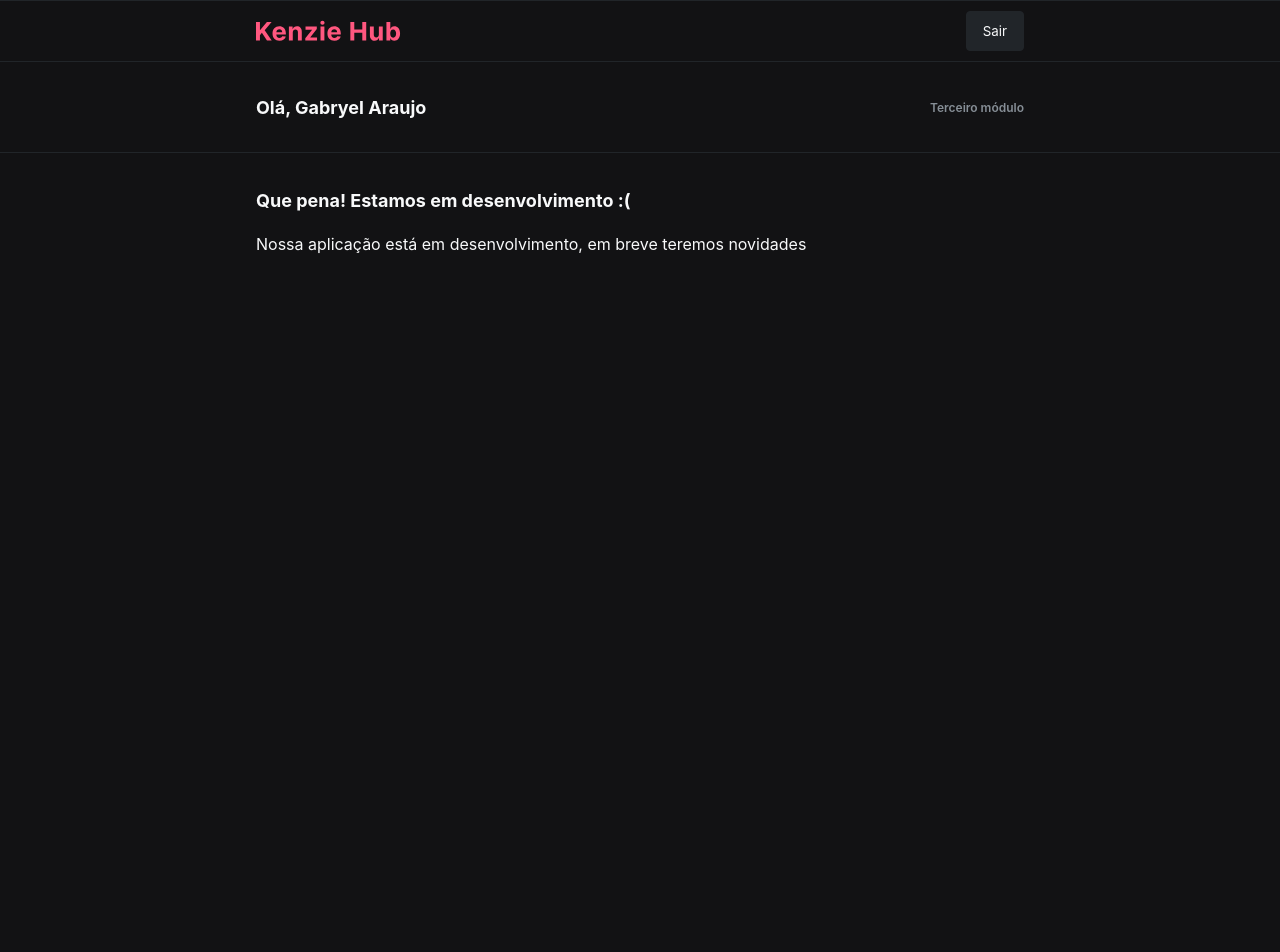
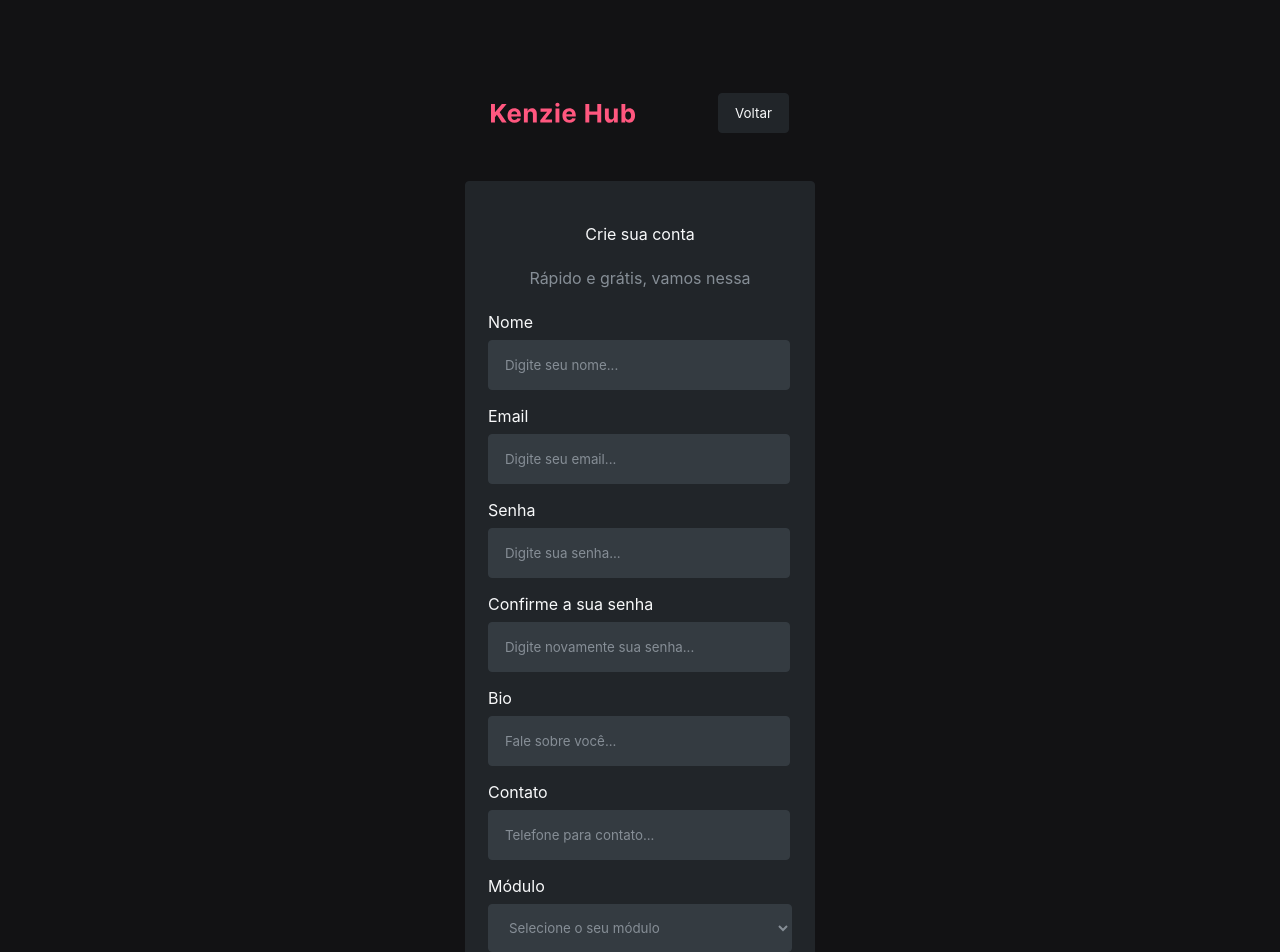
Before and after one commit to gabryelmaraujo/dev-skills, a React (Create React App) app in the folder kenzie-hub/: page / in a window 1280 px wide. Shown: the top 952 px of the page. Before the commit the page ends 800 px from the top, so only its background shows below. Built offline with nearby package versions, Linux system fonts and the light colour scheme.

Commit message:
fix: select warning

```diff
--- a/kenzie-hub/src/App.jsx
+++ b/kenzie-hub/src/App.jsx
@@ -14,9 +14,9 @@ function App() {
       <main className='appMain'>
       {/* <LoginPage/> */}
 
-      {/* <RegisterPage/> */}
+      <RegisterPage/>
 
-      <MainPage/>
+      {/* <MainPage/> */}
 
       </main>
 
--- a/kenzie-hub/src/Components/RegisterForm/index.jsx
+++ b/kenzie-hub/src/Components/RegisterForm/index.jsx
@@ -28,8 +28,8 @@ const RegisterForm = () => {
       <input type="tel" id="telephone" placeholder="Telefone para contato..." />
 
       <label htmlFor="moduleSelect">Módulo</label>
-      <select name="" id="moduleSelect">
-        <option value="0" selected disabled>
+      <select name="moduleSelect" id="moduleSelect" defaultValue={"default"}>
+        <option value="default" disabled>
           Selecione o seu módulo
         </option>
         <option value="M1">Módulo 1</option>
```
